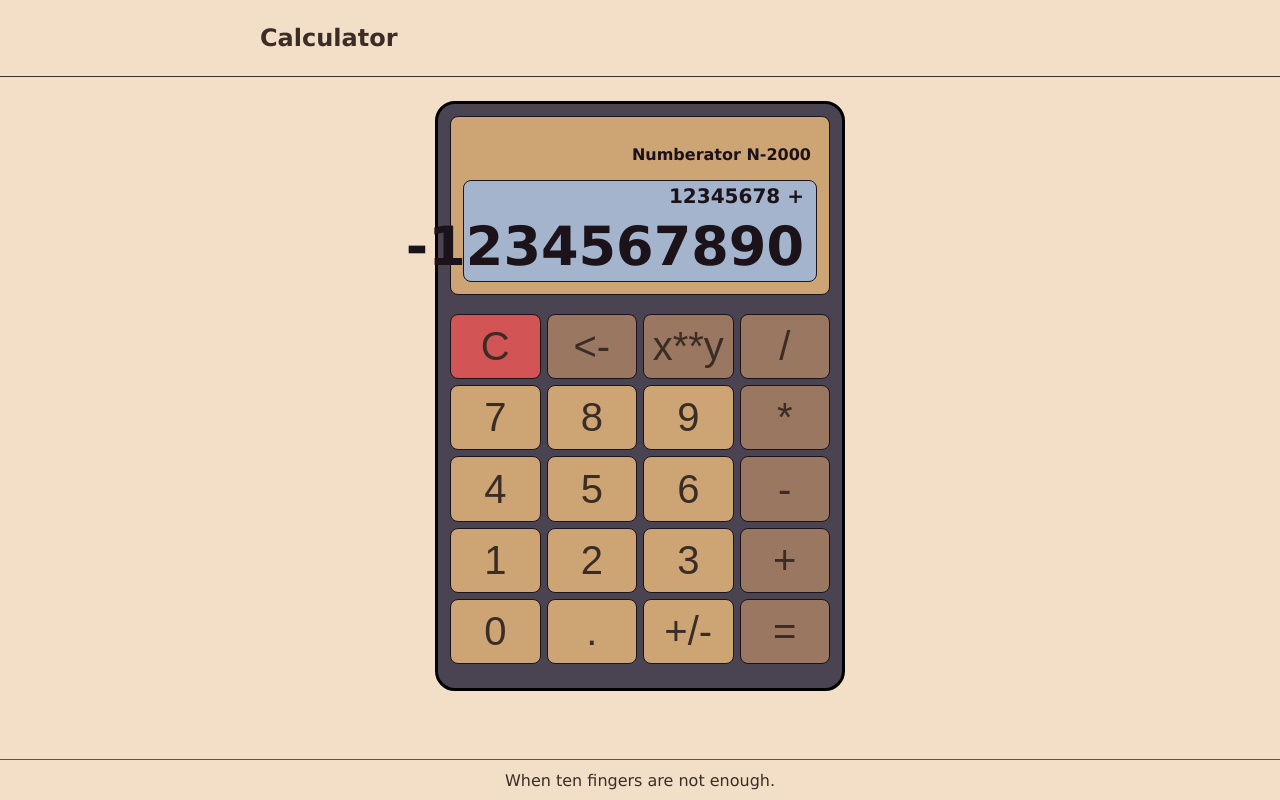
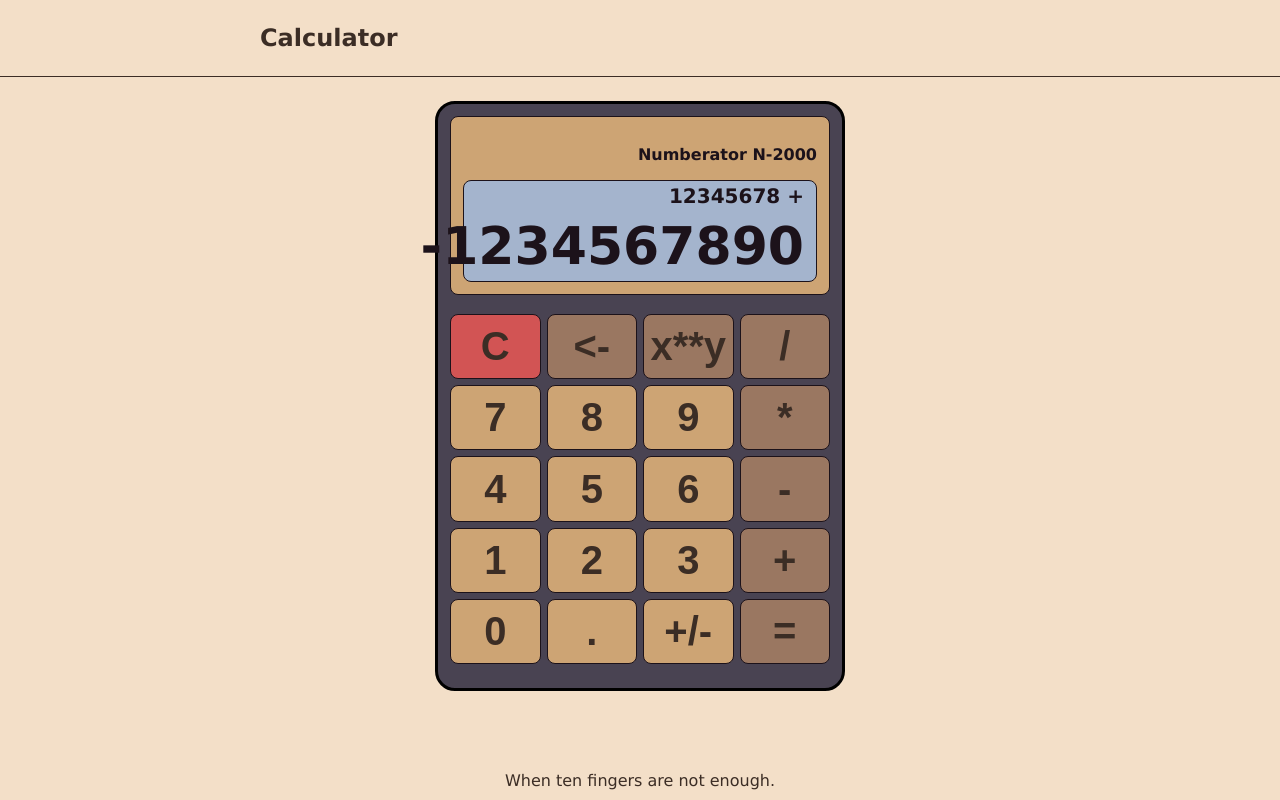
Before and after one commit to Vital-uK/Calculator, a plain HTML site: page index.html in a window 1280 px wide. Drawn offline with Linux system fonts and the light colour scheme.

Commit message:
minor changes

```diff
--- a/style.css
+++ b/style.css
@@ -22,7 +22,6 @@ body {
 }
 
 .calc-header {
-    font-size: 16px;
     font-weight: 900;
     text-align: end;
     padding: 12px;
@@ -32,8 +31,9 @@ body {
     background: #CDA474;
 }
 
-.calc-nodel {
-    margin-right: 6px;
+.calc-model {
+    margin: 16px 6px;
+    font-size: 20px;
 }
 
 .screen {
@@ -61,7 +61,7 @@ body {
 .main-screen {
     height: 70px;
     font-weight: 900;
-    font-size: 54px;
+    font-size: 52px;
 }
 
 .calc-container {
@@ -105,7 +105,7 @@ body {
     border: 1px solid #1C121A;
     background: #CDA474;
     border-radius: 8px;
-    font-weight: 500;
+    font-weight: 900;
     font-size: 40px;
     color: #3b2d25;
 }
@@ -132,6 +132,5 @@ body {
     align-items: center;
     font-size: 16px;
     height: 40px;
-    border-top: 1px solid #5A5266;
     color: #3b2d25;
 }
```
